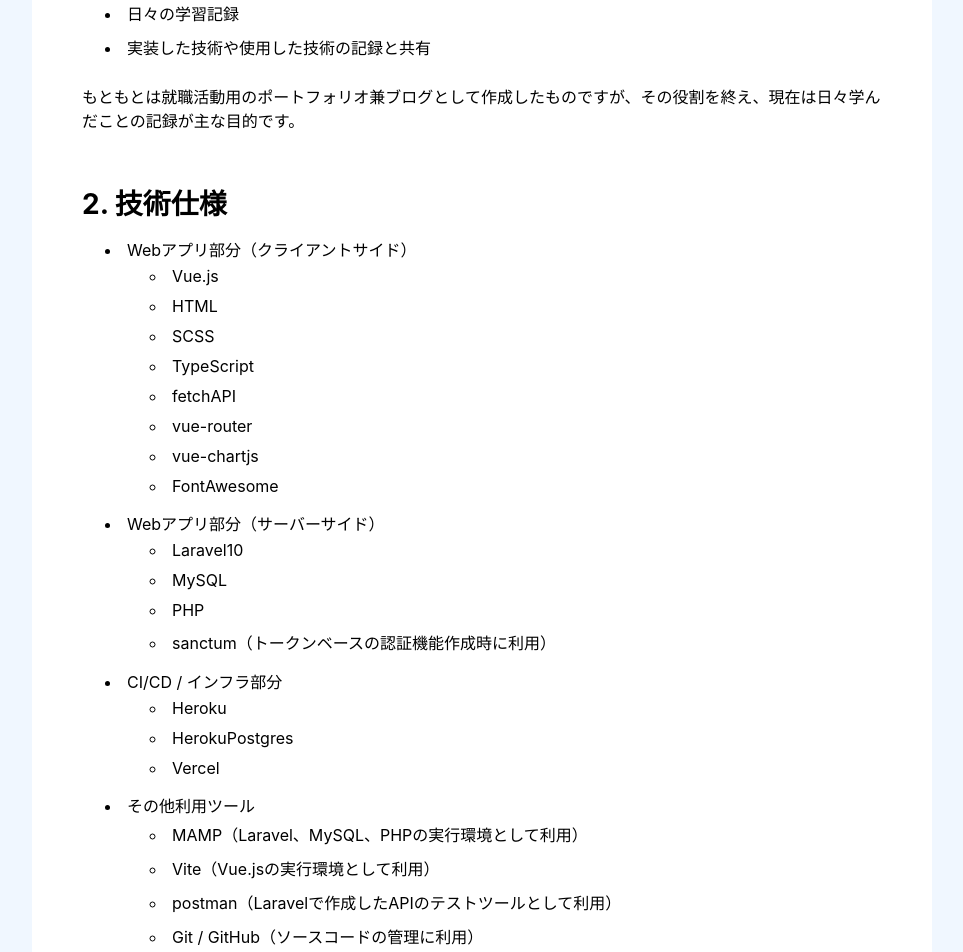
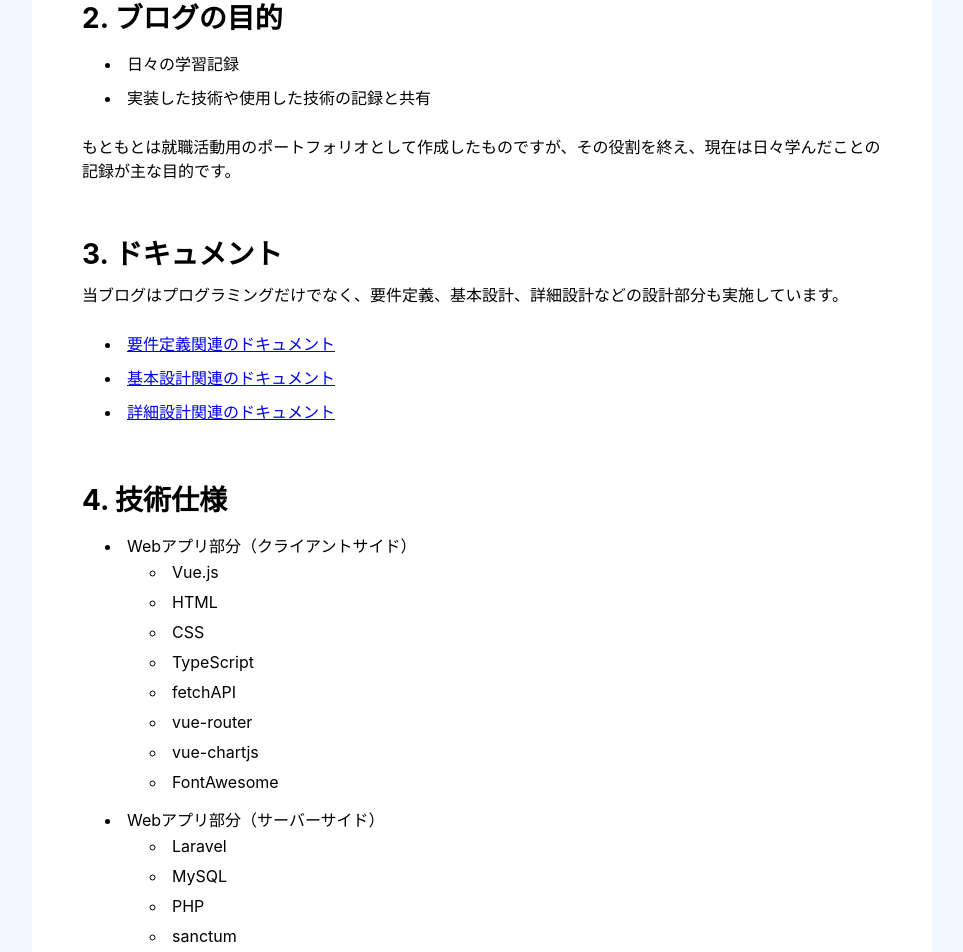
Before and after one commit to HaYat3X/laravel-vue-blog-app, a Vue app in the folder client/: page /about_blog in a window 1280 px wide. Shown: the part 410-1362 px from the top of the page, without its empty margins (158-1121 px from the left). Built offline with nearby package versions, Linux system fonts and the light colour scheme.

Commit message:
#112 プライバシーポリシーページの作成

```diff
--- a/client/src/views/AboutBlogView.vue
+++ b/client/src/views/AboutBlogView.vue
@@ -5,12 +5,14 @@
 <template>
   <NoSidebarLayout>
     <div class="about-blog">
+      <h2>1. ブログの概要</h2>
+
       <p class="mb">
         このブログは専門学校に通いながら、プライベートの時間で作成したブログです。
       </p>
 
       <p class="mb">
-        2024年の2月に公開しました。
+        2024年の3月に公開しました。
         <br>今後も定期的にメンテナンスを実施し、当ブログを運用していく予定です。
       </p>
 
@@ -18,7 +20,7 @@
         このページでは当サイトの目的と技術仕様についてまとめています。
       </p>
 
-      <h2>1. ブログの目的</h2>
+      <h2 class="h2-mb">2. ブログの目的</h2>
 
       <ul class="mb">
         <li>日々の学習記録</li>
@@ -26,17 +28,43 @@
       </ul>
 
       <p>
-        もともとは就職活動用のポートフォリオ兼ブログとして作成したものですが、その役割を終え、現在は日々学んだことの記録が主な目的です。
+        もともとは就職活動用のポートフォリオとして作成したものですが、その役割を終え、現在は日々学んだことの記録が主な目的です。
       </p>
 
-      <h2>2. 技術仕様</h2>
+      <h2 class="h2-mb">3. ドキュメント</h2>
+
+      <p class="mb">
+        当ブログはプログラミングだけでなく、要件定義、基本設計、詳細設計などの設計部分も実施しています。
+      </p>
+
+      <ul class="mb">
+        <li>
+          <a target="_blank" href="https://drive.google.com/drive/folders/1BHxJVzMoHS33fSvYP4z38tI7lflqTVMI">
+            要件定義関連のドキュメント
+          </a>
+        </li>
+
+        <li>
+          <a target="_blank" href="https://drive.google.com/drive/folders/1JwoBEoxcD2btSq9ksoTYolIzO04Ubgpy">
+            基本設計関連のドキュメント
+          </a>
+        </li>
+
+        <li>
+          <a target="_blank" href="https://drive.google.com/drive/folders/1_7UE0r_VSMDlDaYLww5pUKFtxkAxwKA7">
+            詳細設計関連のドキュメント
+          </a>
+        </li>
+      </ul>
+
+      <h2 class="h2-mb">4. 技術仕様</h2>
 
       <ul class="mb">
         <li>Webアプリ部分（クライアントサイド）
           <ul>
             <li>Vue.js</li>
             <li>HTML</li>
-            <li>SCSS</li>
+            <li>CSS</li>
             <li>TypeScript</li>
             <li>fetchAPI</li>
             <li>vue-router</li>
@@ -47,27 +75,28 @@
 
         <li>Webアプリ部分（サーバーサイド）
           <ul>
-            <li>Laravel10</li>
+            <li>Laravel</li>
             <li>MySQL</li>
             <li>PHP</li>
-            <li>sanctum（トークンベースの認証機能作成時に利用）</li>
+            <li>sanctum</li>
           </ul>
         </li>
 
         <li>CI/CD / インフラ部分
           <ul>
-            <li>Heroku</li>
-            <li>HerokuPostgres</li>
+            <li>ロリポップマネージドクラウド（VPSサーバーにLaravelをインストールし、運用しています。）</li>
             <li>Vercel</li>
           </ul>
         </li>
 
         <li>その他利用ツール
           <ul>
-            <li>MAMP（Laravel、MySQL、PHPの実行環境として利用）</li>
-            <li>Vite（Vue.jsの実行環境として利用）</li>
-            <li>postman（Laravelで作成したAPIのテストツールとして利用）</li>
-            <li>Git / GitHub（ソースコードの管理に利用）</li>
+            <li>MAMP / XAMPP</li>
+            <li>Vite</li>
+            <li>postman</li>
+            <li>Git / GitHub</li>
+            <li>canva</li>
+            <li>Excel / Word / diagrams.net</li>
           </ul>
         </li>
       </ul>
@@ -102,7 +131,11 @@
   h2 {
     font-size: 28px;
     font-weight: bold;
-    margin: 50px 0 10px;
+    margin-bottom: 10px;
+  }
+
+  .h2-mb {
+    margin-top: 50px;
   }
 
   li {
--- a/client/src/views/PrivacyPolicyView.vue
+++ b/client/src/views/PrivacyPolicyView.vue
@@ -11,13 +11,13 @@
         このプライバシーポリシーは、[Hayate Tech Lab]（以下「当ブログ」とします）の利用に関する個人情報の収集、使用、および保護についての方針を示しています。
       </p>
 
-      <h2>2. 収集する情報</h2>
+      <h2 class="h2-mb">2. 収集する情報</h2>
 
       <p class="mb">
         当ブログでは、お問い合わせフォームを通じて、名前やメールアドレスなどの個人情報を収集する場合があります。これらの情報は、お問い合わせに対する回答やサービスの提供のために利用されます。
       </p>
 
-      <h2>3. 情報の使用</h2>
+      <h2 class="h2-mb">3. 情報の使用</h2>
 
       <p class="mb">
         収集された個人情報は、次の目的のために使用される場合があります。
@@ -29,13 +29,13 @@
         <li>当ブログの運営や改善に関する連絡</li>
       </ul>
 
-      <h2>4. 情報の保護</h2>
+      <h2 class="h2-mb">4. 情報の保護</h2>
 
       <p class="mb">
         当ブログは、収集された個人情報を適切に保護し、第三者に提供することはありません。また、情報の紛失、不正アクセス、改ざん、漏洩などを防ぐための適切な措置を講じます。
       </p>
 
-      <h2>5. お問い合わせ先</h2>
+      <h2 class="h2-mb">5. お問い合わせ先</h2>
 
       <p>
         プライバシーポリシーに関するご質問がございましたら、以下のメールアドレスまでお気軽にご連絡ください。<br>
@@ -70,7 +70,11 @@
   h2 {
     font-size: 28px;
     font-weight: bold;
-    margin: 50px 0 10px;
+    margin-bottom: 10px;
+  }
+
+  .h2-mb {
+    margin-top: 50px;
   }
 
   li {
```
Also changed, not shown: client/src/assets/img/technical-specifications.png, 1 other file (tests, documents, lock files or other folders).
